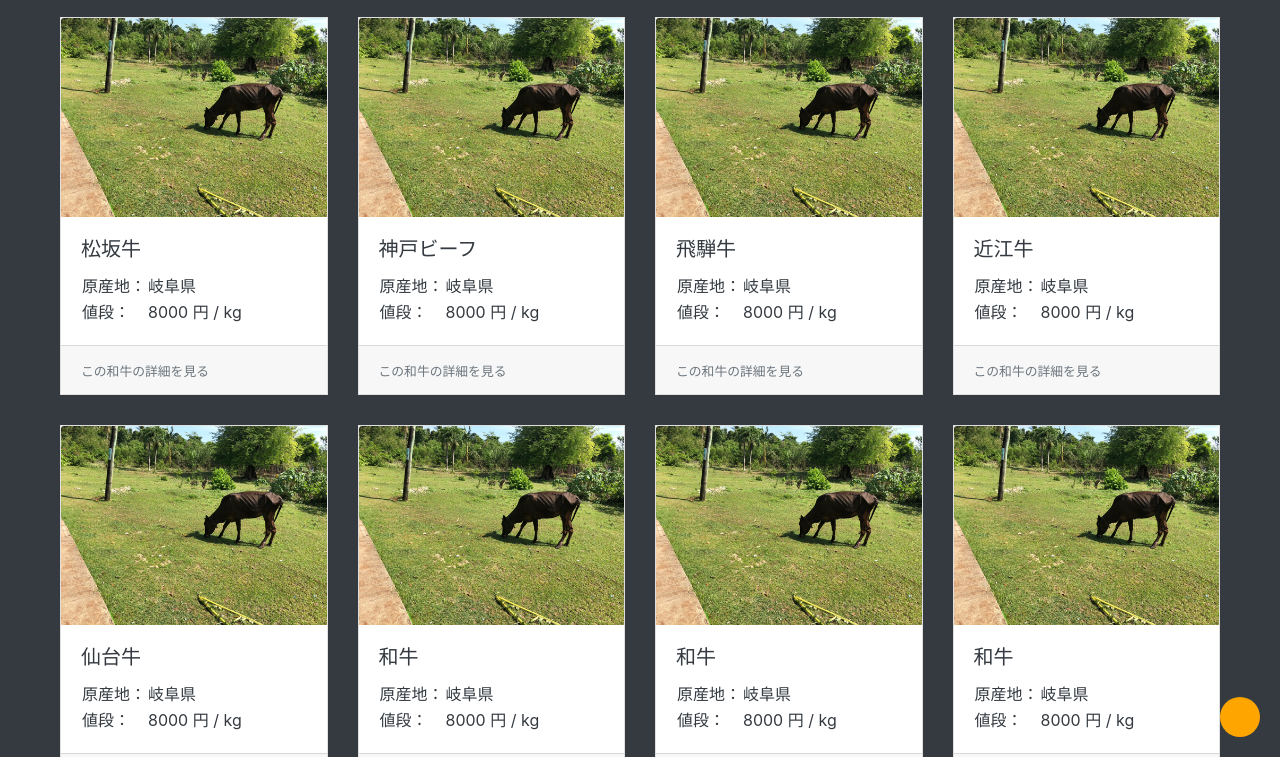
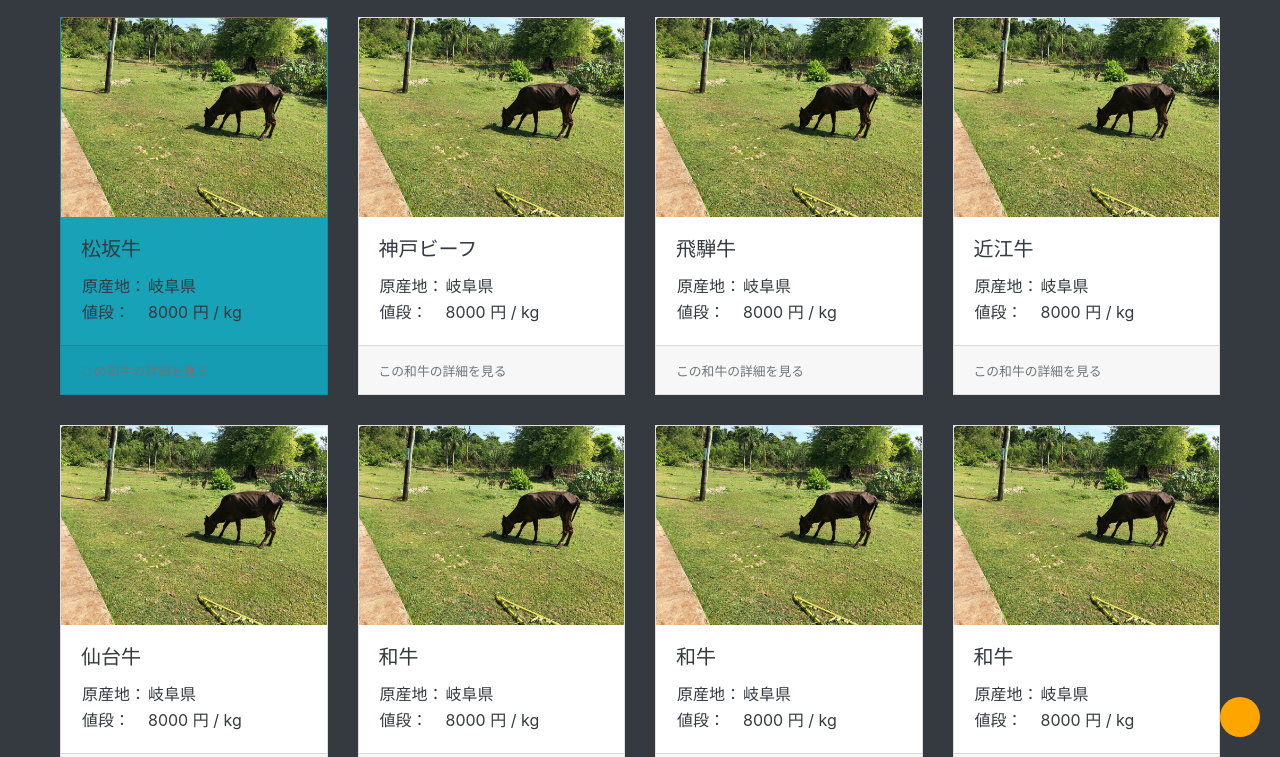
Before and after one commit to stys328-jpg/wagyu_price, a plain HTML site: page index.html in a window 1280 px wide. In both pictures the pointer is over the link 193 px from the left and 249 px from the top of the page. Shown: the part 43-800 px from the top of the page. Drawn offline with Linux system fonts and the light colour scheme.

Commit message:
カードをホバーした時に色が青くなる

```diff
--- a/css/style.css
+++ b/css/style.css
@@ -9,6 +9,10 @@ a {
 a:hover {
   color: #ddd;
   text-decoration: none;
+}
+.card:hover{
+  background-color:#17a2b8;
+
 }
 
 p {
```
